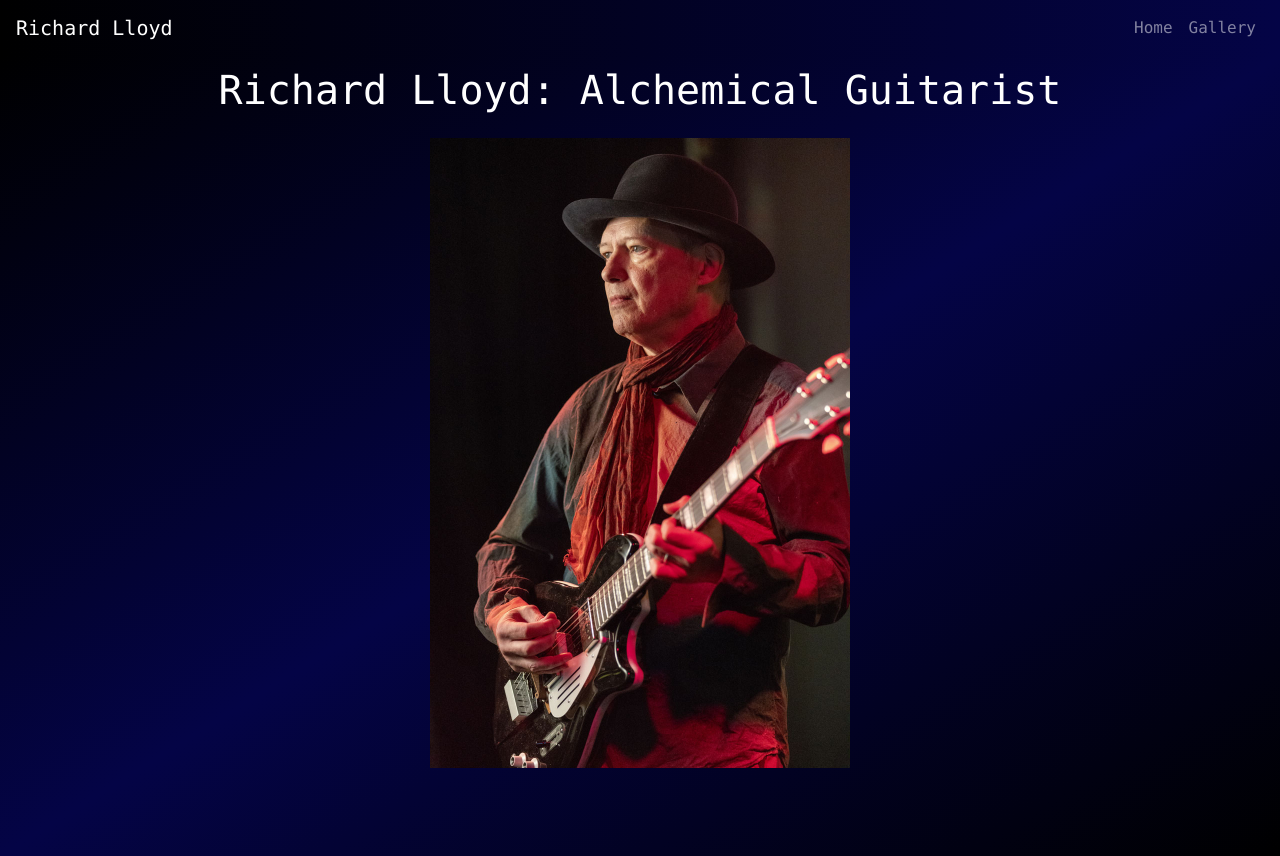
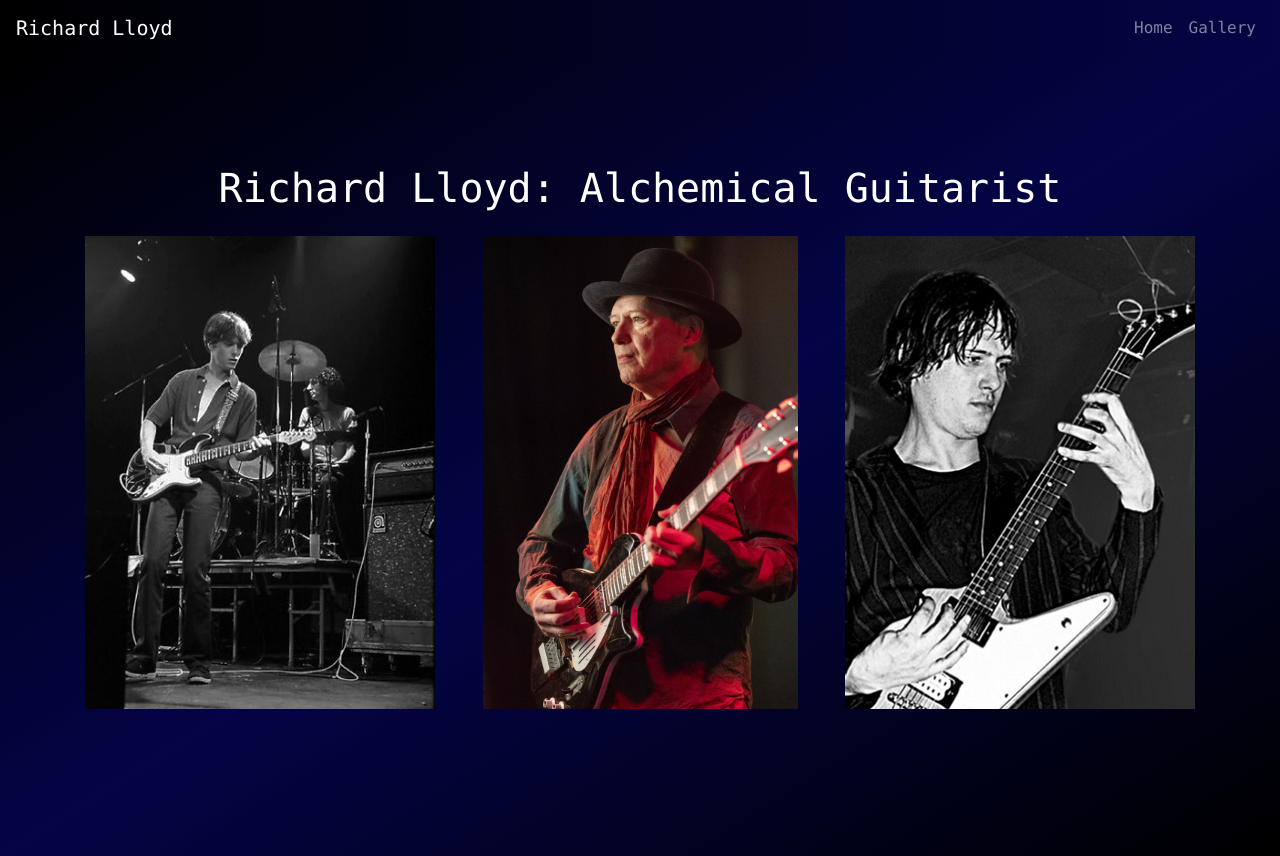
Before and after one commit to blackwellsmith/richard_lloyd, a React (Create React App) app: page / in a window 1280 px wide. Built offline with nearby package versions, Linux system fonts and the light colour scheme.

Commit message:
added 2 more photos and formatted home page for more photos

```diff
--- a/src/Home.js
+++ b/src/Home.js
@@ -1,5 +1,10 @@
 import React from 'react'
 import richard from './richard.png';
+import oldschool from './oldschool.png';
+import eighties from './eighties.png';
+import Container from 'react-bootstrap/Container';
+import Row from 'react-bootstrap/Row';
+import Col from 'react-bootstrap/Col';
 import './App.css';
 
 
@@ -7,11 +12,16 @@ const Home = () => {
     return (
         <div className="App">
             <header className="App-header">
-            <h1>Richard Lloyd: Alchemical Guitarist</h1>
-            <p></p>
-            <img src={richard} width="420" height="630" />
-            <br/>
-            <br/>
+                <h1>Richard Lloyd: Alchemical Guitarist</h1>
+                <p></p>
+                    <Container>
+                    <Row>
+                        <Col><img src={oldschool} width="350" height="472.3" /></Col>
+                        <Col><img src={richard} width="315" height="472.3" /></Col>
+                        <Col><img src={eighties} width="350" height="472.3" /></Col>
+                    </Row>
+                    </Container>
+                <br/>
             </header>
         </div>
     )
```
Also changed, not shown: src/eighties.png (added), src/oldschool.png (added).
